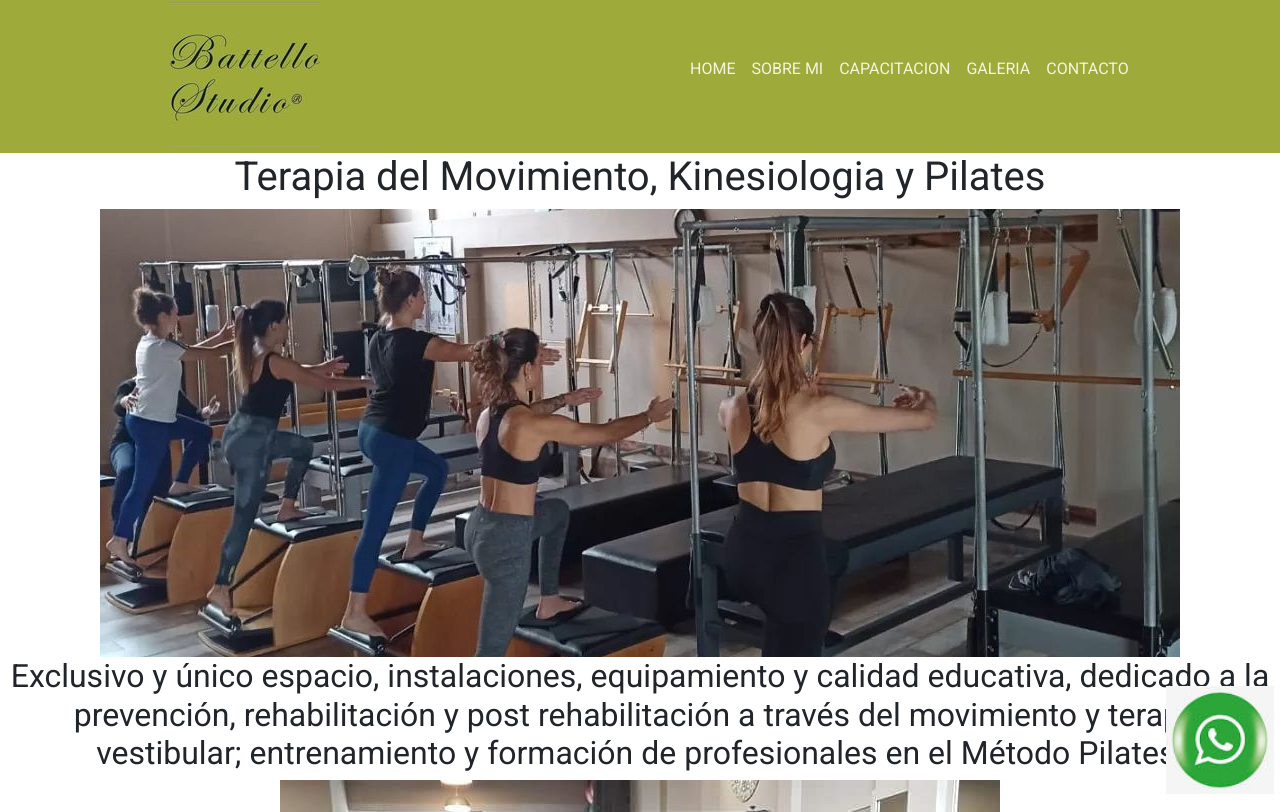
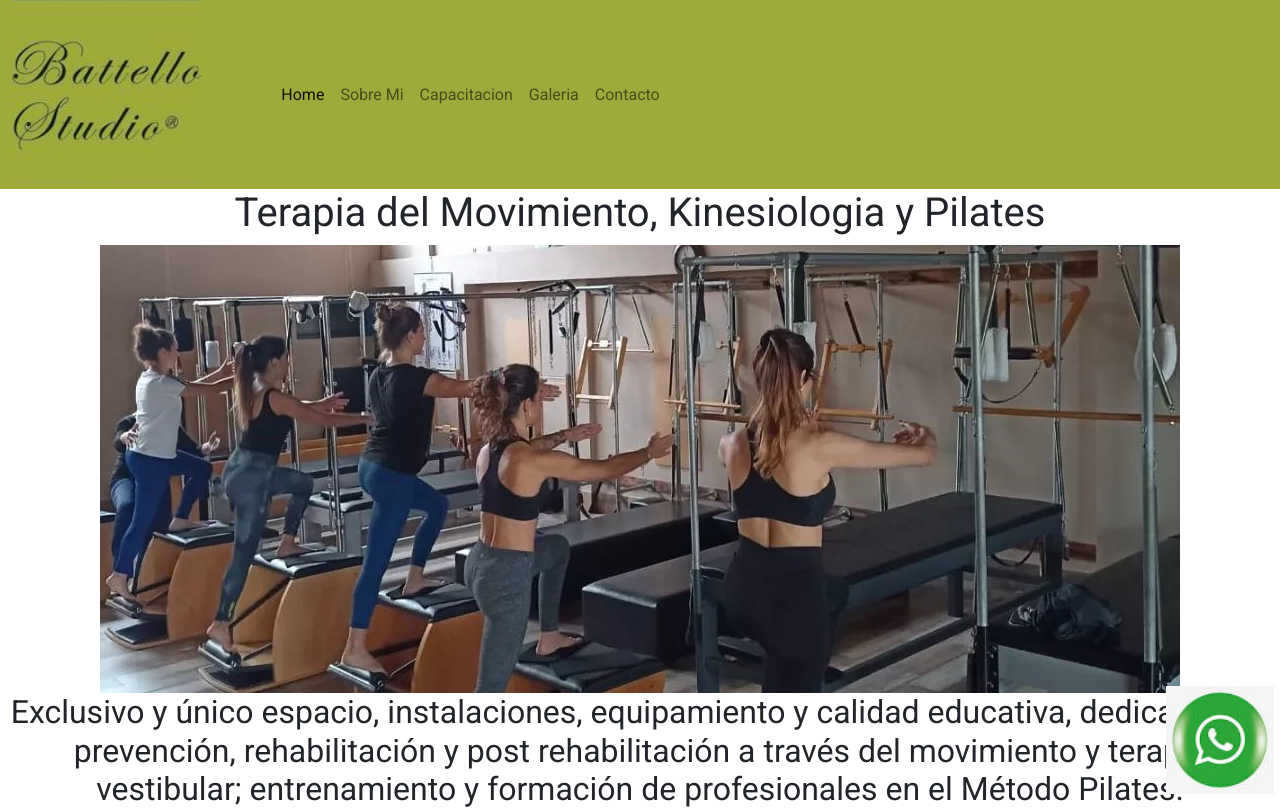
Before and after one commit to CaroContrerasAR/PreEntrega2-Contreras-Carolina, a plain HTML site: page index.html in a window 1280 px wide. Shown: the top 812 px of the page. Drawn offline with nearby package versions, Linux system fonts and the light colour scheme.

Commit message:
grabando index nuevo

```diff
--- a/css/styles.css
+++ b/css/styles.css
@@ -12,26 +12,12 @@ body{
     font-family: 'Roboto', sans-serif;
 }
 
-/* estilos del contenedor principal */
-.contenedor{
-    height: 100vh;
-    display: grid;
-    grid-template-columns: 2fr 2fr;
-    grid-template-rows: 0.3fr 0.7fr 1.5fr 0.3fr;
-    grid-template-areas:
-    "header header header header"
-    "uno uno uno uno"
-    "section section section section"
-    "footer footer footer footer" ;
-}
-
 /* estilos del menu */
 .color-menu{
     background-color:#9eaa3a;
 }
 .header{
     background-color:#9eaa3a;
-    grid-area: header;
     display: flex;
     position: sticky;
     top: 0px;
@@ -60,6 +46,20 @@ body{
     text-transform: uppercase;
 }
 
+/* estilos del contenedor principal */
+.contenedor{
+    height: 100vh;
+    display: grid;
+    grid-template-columns:1.5fr 1.5fr;
+    grid-template-rows: ;
+    grid-template-areas:
+    "uno uno"
+    "dos-img dos-p"
+    "tres-p tres-img"
+    "cuatro-img cuatro-p"
+    "footer footer" ;
+}
+
 /* estilos del home */
 main{
     width: 100vw;
@@ -67,7 +67,6 @@ main{
     align-items: center;
 }
 .uno{
-    grid-area: uno;
     text-align: center;
 }
 .uno h1{
@@ -77,21 +76,38 @@ main{
     font-style: italic;
 }
 .section{
-    grid-area: section;
-    /*display:inline-block;*/
     text-align: center;
 }
 .dos{
      font-size:24px ;
      overflow: scroll;
 }
+.dos img{
+    grid-area: dos-img;
+}
+.dos p{
+    grid-area: dos-p;
+}
 .tres{
     font-size: 16px;
     overflow: auto;
 }
+.tres img{
+    grid-area: tres-img;
+}
+.tres p{
+    grid-area: tres-p;
+    text-align: center;
+}
 .cuatro{
     font-size: 26px;
     overflow: scroll;
+}
+.cuatro img{
+    grid-area: cuatro-img;
+}
+.cuaro p{
+    grid-area: cuatro-p;
 }
 .item-fixed{
     position:fixed;
@@ -120,12 +136,13 @@ main{
     background-color: rgb(148, 230, 126);
     margin: 5px;
     padding: 5px;
-    border: 100px;
+    border: 6rem;
 }
 .slide ul li{
     background-color: tomato;
     display:inline-block;
     height: 5px;
+    border: 6rem;
 }
 /* estilos para contacto*/
 .contacto{
@@ -149,6 +166,12 @@ footer{
 }
 
 /* media query */
-@media screen and (max-width:576px){
-
+@media screen and (max-width:400px){
+    /*.contenedor{
+        align-items: center;
+    }*/
+    .section{
+        background-color: aqua;
+        align-items: center;
+    }
 }
--- a/index.html
+++ b/index.html
@@ -18,29 +18,38 @@
     <title>Battello Studio - Terapia del Movimiento</title>
 </head>
 <body>
-    <div class="contenedor">
-        <header class="header">
-            <img src="img/BattelloStudioLogo.png" alt="logo Battello Studio">
-            <nav>
-                <ul>
-                    <li>
-                        <a href="../proyecto/index.html">Home</a>
+    <div class="container-fluid">
+        <header class="row">
+            <img class="col-sm-4 col-xl-2 color-menu" src="img/BattelloStudioLogo.png" alt="logo Battello Studio">
+            <nav class="navbar navbar-expand-xl col-sm-8 col-xl-10 color-menu">
+                <div class="container-fluid">
+                    <button class="navbar-toggler" type="button" data-bs-toggle="collapse" data-bs-target="#navbarSupportedContent" aria-controls="navbarSupportedContent" aria-expanded="false" aria-label="Toggle navigation">
+                    <span class="navbar-toggler-icon"></span>
+                  </button>
+                  <div class="collapse navbar-collapse" id="navbarSupportedContent">
+                    <ul class="navbar-nav me-auto p-5 mb-2 mb-lg-0 d-flex justify-content-around">
+                      <li class="nav-item">
+                        <a class="nav-link active" aria-current="page" href="index.html">Home</a>
                       </li>
-                    <li>
-                        <a href="pages/sobremi.html">Sobre Mi</a>
+                      <li class="nav-item">
+                        <a class="nav-link" href="pages/sobremi.html">Sobre Mi</a>
                       </li>
-                    <li>
-                        <a href="pages/capacitacion.html">Capacitacion</a>
+                      <li class="nav-item">
+                        <a class="nav-link" href="pages/capacitacion.html">Capacitacion</a>
                       </li>
-                    <li>
-                        <a href="pages/galeria.html">Galeria</a>
+                      <li class="nav-item">
+                        <a class="nav-link" href="pages/galeria.html">Galeria</a>
                       </li>
-                    <li>
-                        <a href="pages/contacto.html">Contacto</a>
+                      <li class="nav-item">
+                        <a class="nav-link" href="pages/contacto.html">Contacto</a>
                       </li>
                     </ul>
+                  </div>
+                </div>
               </nav>
         </header>
+    </div>
+    <div class="contenedor">
         <main>
             <div class="uno">
                 <h1> Terapia del Movimiento, Kinesiologia y Pilates</h1>
```
Also changed, not shown: pages/sobremi.html (+1 -0 lines), img/COKIBA.png, img/PMA.jpg, img/WPC.jpg. Lines whose indentation alone changed are shown as unchanged.
